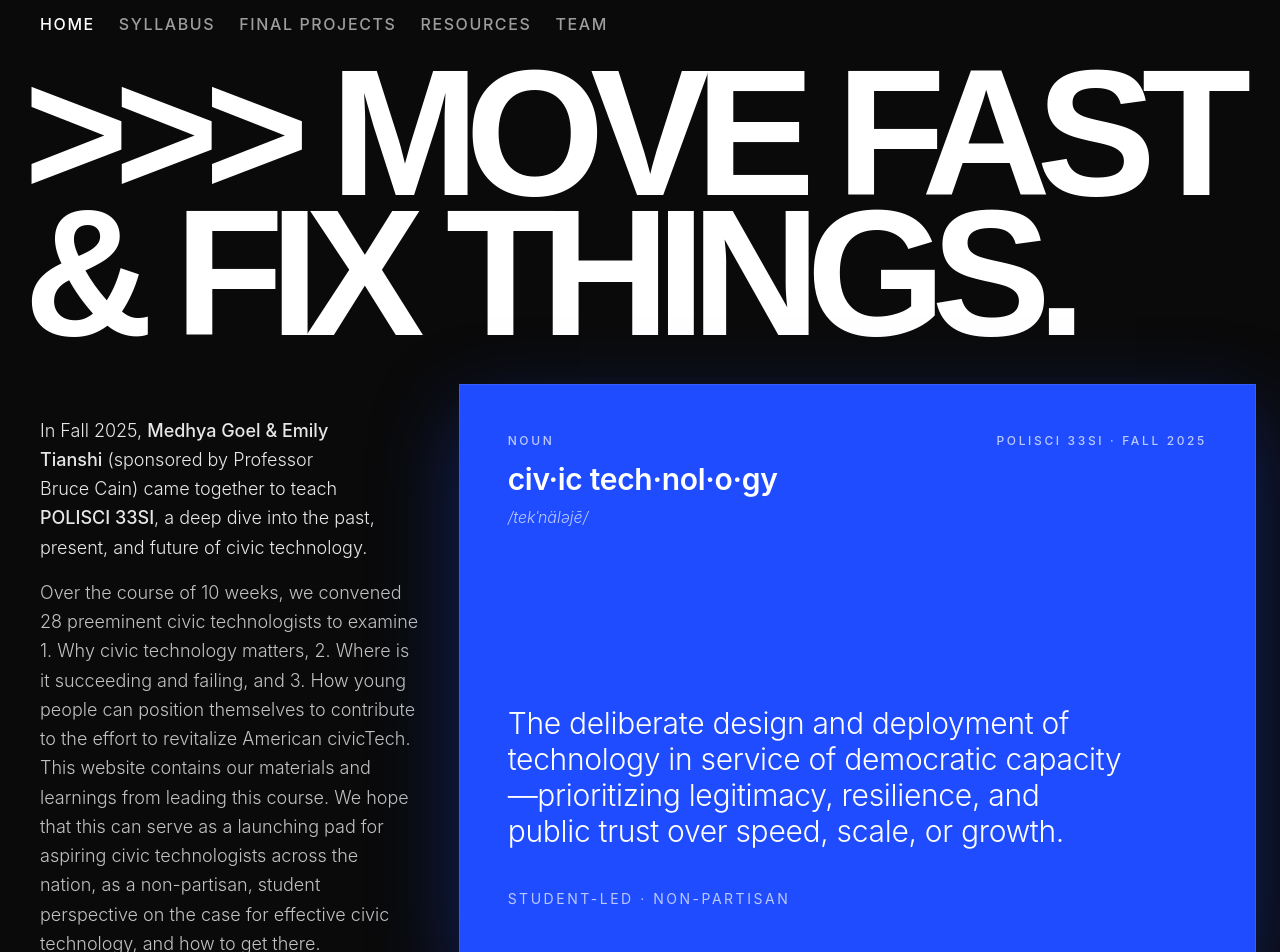
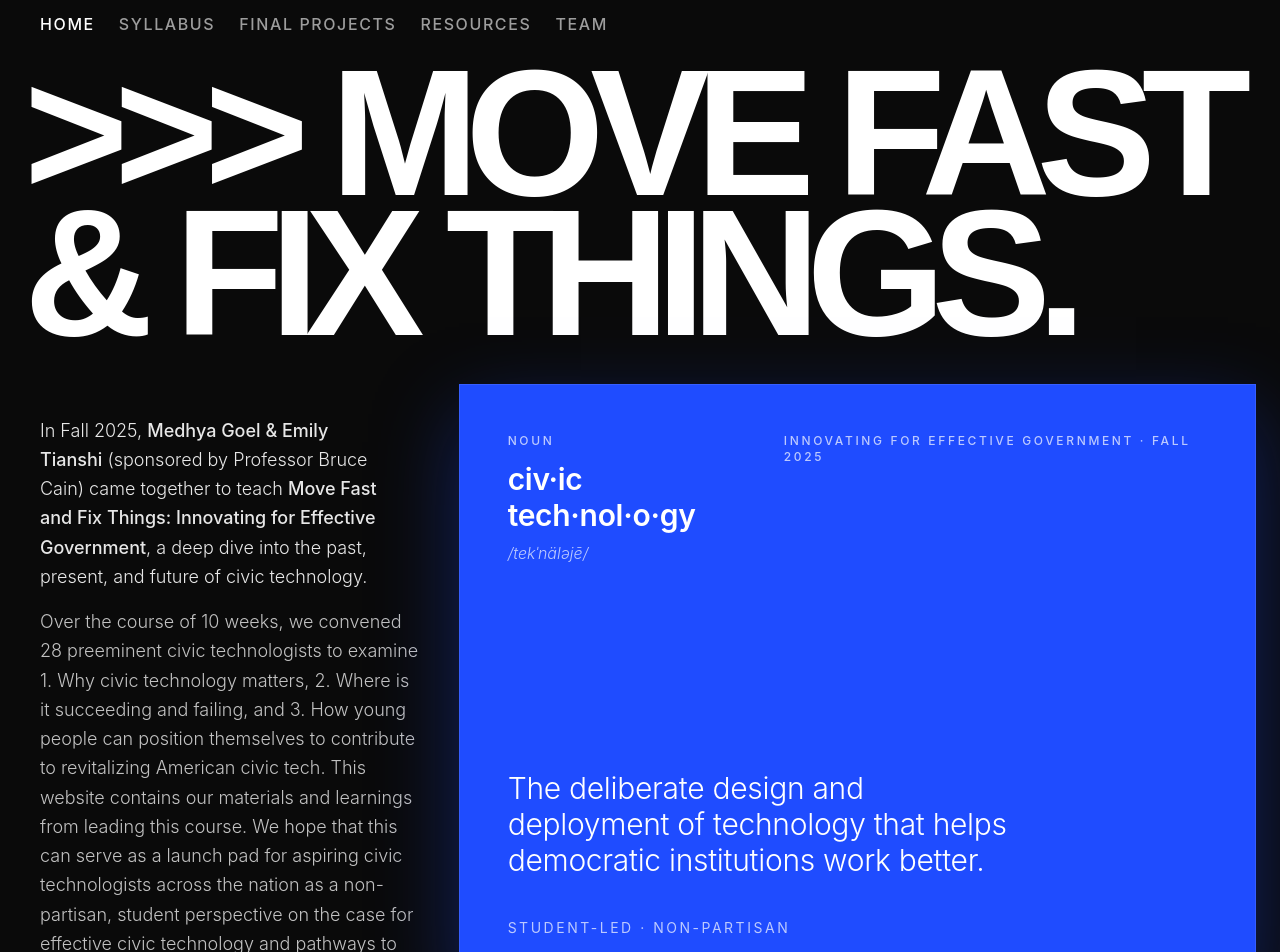
Before and after one commit to medhyaGoel/MoveFastandFixThingsWebsite, a Next.js app: page / in a window 1280 px wide. Shown: the top 952 px of the page. Built offline with nearby package versions, Linux system fonts and the light colour scheme; a web font is replaced by a local one.

Commit message:
Update page.tsx

```diff
--- a/app/page.tsx
+++ b/app/page.tsx
@@ -31,11 +31,11 @@ export default function Home() {
 
               <p className="mt-8 text-white/90 text-lg leading-relaxed font-light text-balance">
                 In Fall 2025, <a href="/team"><span className="font-medium">Medhya Goel & Emily Tianshi</span></a> (sponsored by Professor Bruce Cain) came together to teach{" "}
-                <span className="font-medium">POLISCI 33SI</span>, a deep dive into the past, present, and future of civic technology.
+                <span className="font-medium">Move Fast and Fix Things: Innovating for Effective Government</span>, a deep dive into the past, present, and future of civic technology.
               </p>
               <p className="mt-4 text-white/75 text-lg leading-relaxed font-light text-balance">
-              Over the course of 10 weeks, we convened 28 preeminent civic technologists to examine 1. Why civic technology matters, 2. Where is it succeeding and failing, and 3. How young people can position themselves to contribute to the effort to revitalize American civicTech.
-               This website contains our materials and learnings from leading this course. We hope that this can serve as a launching pad for aspiring civic technologists across the nation, as a non-partisan, student perspective on the case for effective civic technology, and how to get there.
+              Over the course of 10 weeks, we convened 28 preeminent civic technologists to examine 1. Why civic technology matters, 2. Where is it succeeding and failing, and 3. How young people can position themselves to contribute to revitalizing American civic tech.
+               This website contains our materials and learnings from leading this course. We hope that this can serve as a launch pad for aspiring civic technologists across the nation as a non-partisan, student perspective on the case for effective civic technology and pathways to make it a reality.
               </p>
             </motion.div>
 
@@ -62,14 +62,13 @@ export default function Home() {
                       </div>
                     </div>
                     <div className="text-white/70 text-xs uppercase tracking-[0.22em] font-medium">
-                      POLISCI 33SI · Fall 2025
+                      Innovating for Effective Government · Fall 2025
                     </div>
                   </div>
 
                   <div className="mt-10">
                     <p className="text-white text-2xl md:text-3xl leading-[1.25] font-light tracking-[-0.01em] text-balance">
-                      The deliberate design and deployment of technology in service of democratic capacity—prioritizing legitimacy, resilience, and public trust
-                      over speed, scale, or growth.
+                      The deliberate design and deployment of technology that helps democratic institutions work better.
                     </p>
                     <div className="mt-10 flex items-center justify-between text-white/70 text-sm">
                       <span className="uppercase tracking-[0.18em]">Student-led · non-partisan</span>
```
